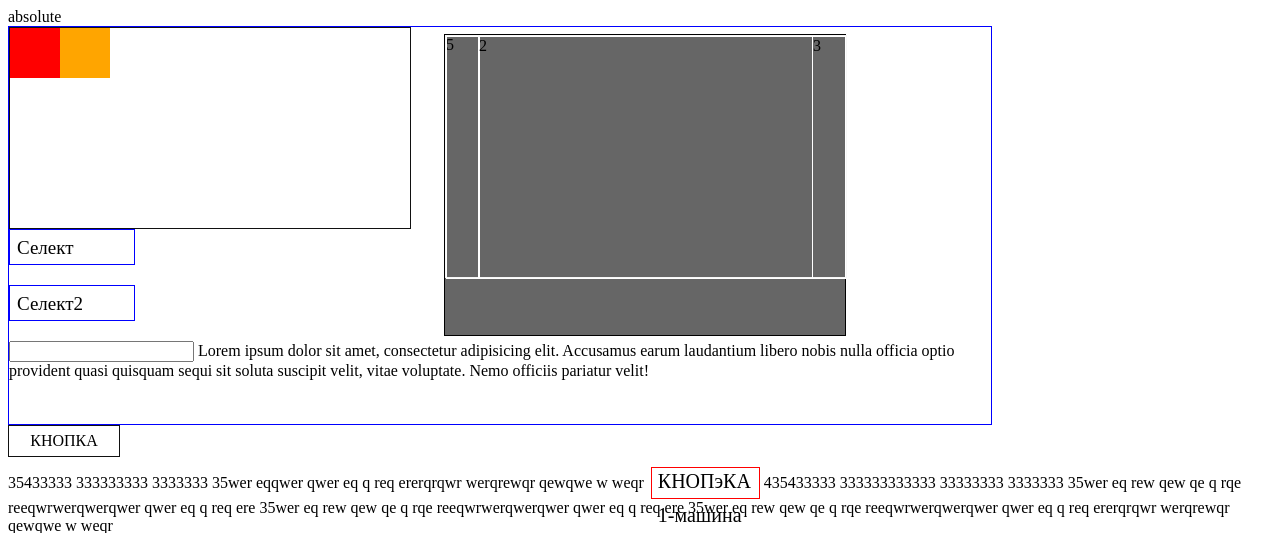
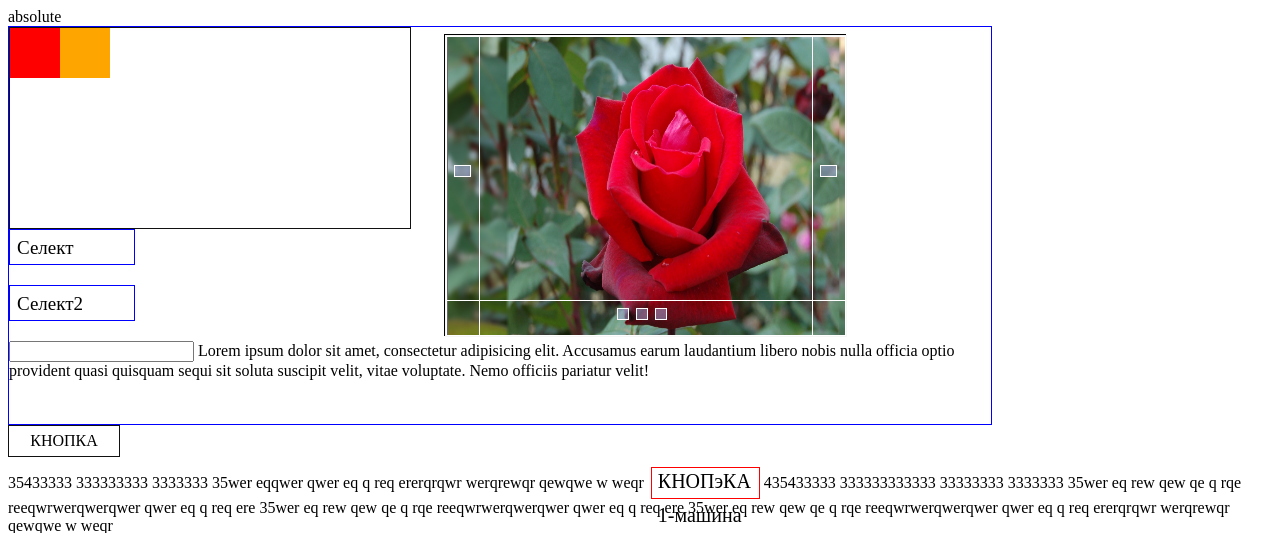
Before and after one commit to kipishio/NevedomayaHuynya, a Django app: page /test/ in a window 1280 px wide. Shown: the top 533 px of the page. Run offline with Django 3.2, Linux system fonts and the light colour scheme; parts of the project's set-up code (start-up, migrations or seed data) failed here and were passed over.

Commit message:
поменял малость стиль

```diff
--- a/KatalogCvetov/static/katalogcvetov/css/test.css
+++ b/KatalogCvetov/static/katalogcvetov/css/test.css
@@ -415,9 +415,9 @@ color:#fff !important;
     position: absolute;
 
     top: 0;
-    left: 32px;
-    width: 333px;
-    height: 241px;
+    left: 33px;
+    width: 332px;
+    height: 263px;
     border: 1px solid #fff;
 }
 
@@ -432,13 +432,73 @@ color:#fff !important;
 }
 
 .slider .bottom{
+    position: absolute;
 
+    border: 1px solid #fff;
+    bottom: 0px;
+    width: 100%;
+    height: 34px;
+    left: 0;
 }
 
 .slider .ramka{
     border: 1px solid #f6f6f6;
-    height: 241px;
+    height: 100%;
     width: 100%;
     margin: 0 0 0 0;
-    position: relative;
+    position: absolute;
+    overflow: hidden;
+    float: left;
 }
+.slider .bottom .bt_knopka{
+	position:relative;
+
+	border: 1px solid #fff;
+	width: 10px;
+	height: 10px;
+	float: left;
+	left: 170px;
+	top: 7px;
+	margin: 0 7px 0 0;
+	background-color: rgba(165, 172, 223, 0.5);
+	cursor: pointer;
+}
+.slider .bottom .bt_knopka:hover{
+	background-color: rgba(165, 172, 223, 1);
+}
+
+.ramka img{
+    height: 299px;
+
+    width: 398px;
+    position: absolute;
+    top: 0;
+    right: 0;
+    display: block;
+}
+
+.left .le_knopka{
+    position: absolute;
+
+    border: 1px solid #fff;
+    top: 128px;
+    left: 7px;
+    width: 15px;
+    height: 10px;
+    background-color: rgba(165, 172, 223, 0.5);
+    cursor: pointer;
+}
+.left .le_knopka:hover{
+ background-color: rgba(165, 172, 223, 1)
+}
+
+.right .ri_knopka{
+    position: absolute;      border: 1px solid #fff;      top: 128px;
+    right: 8px;      width: 15px;      height: 10px;
+    background-color: rgba(165, 172, 223, 0.5);
+
+    cursor: pointer;
+}
+.right .ri_knopka:hover{
+ background-color: rgba(165, 172, 223, 1);
+}
--- a/KatalogCvetov/templates/katalogcvetov/test.html
+++ b/KatalogCvetov/templates/katalogcvetov/test.html
@@ -260,10 +260,24 @@ relative
 
 <div class="slider">
     <div class="ramka">
-        <div class="left"></div>
-        <div class="cont">2</div>
-        <div class="right">3</div>
-        <div class="bottom">5</div>
+        <img src="../../media/slider/1.jpg" height="100" width="100"/>
+        <img src="../../media/slider/2.jpg" height="100" width="100"/>
+        <img src="../../media/slider/3.jpg" height="100" width="100"/>
+        <div class="left">
+            <div class="le_knopka"></div>
+        </div>
+        <div class="cont"></div>
+        <div class="right">
+            <div class="ri_knopka"></div>
+        </div>
+        <div class="bottom">
+            <div class="bt_knopka"></div>
+            <div class="bt_knopka"></div>
+            <div class="bt_knopka"></div>
+        </div>
+    </div>
+    <div class="">
+
     </div>
 </div>
 </body>
```
Also changed, not shown: KatalogCvetov/media/slider/1.jpg (added), KatalogCvetov/media/slider/2.jpg (added), KatalogCvetov/media/slider/3.jpg (added).
